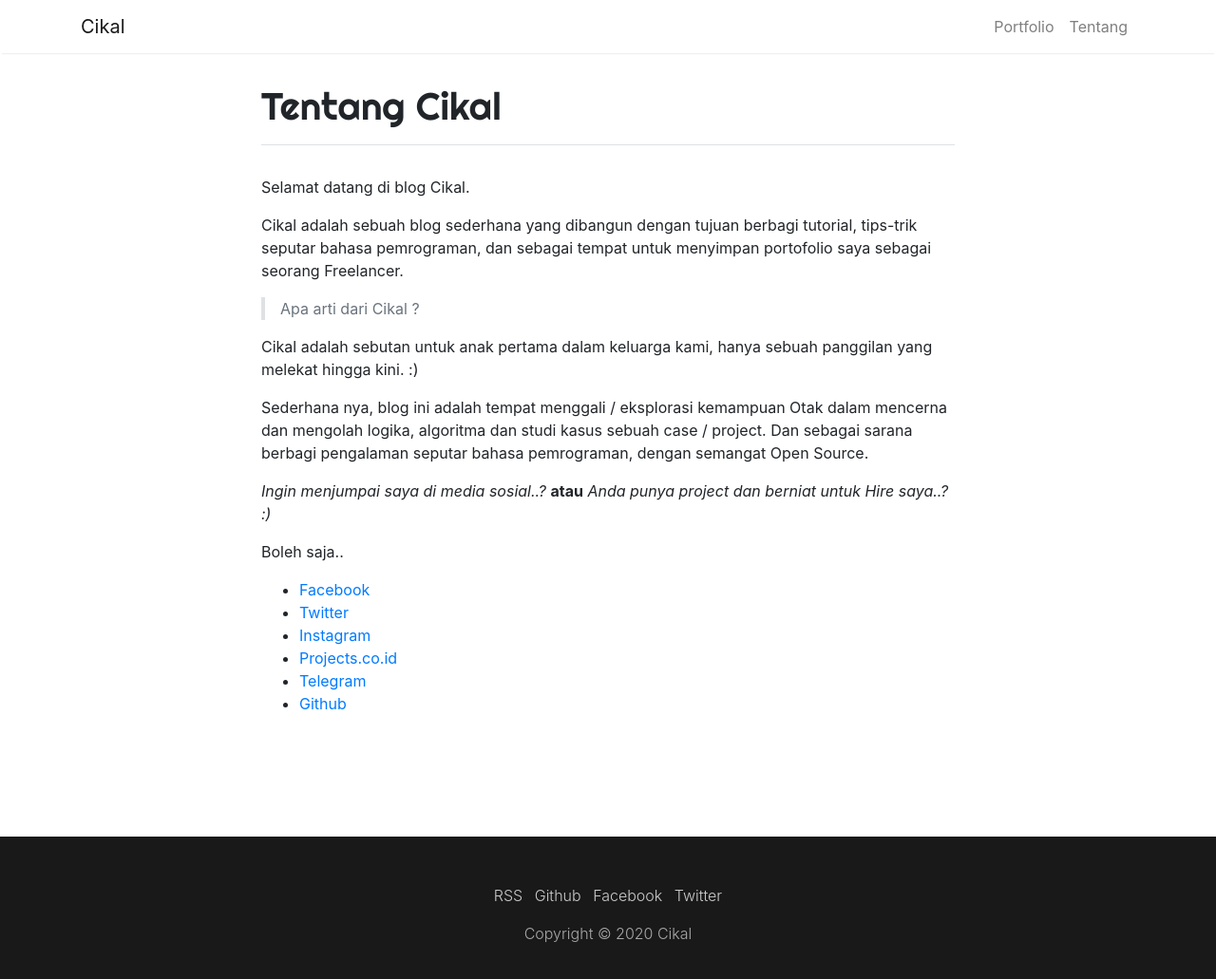
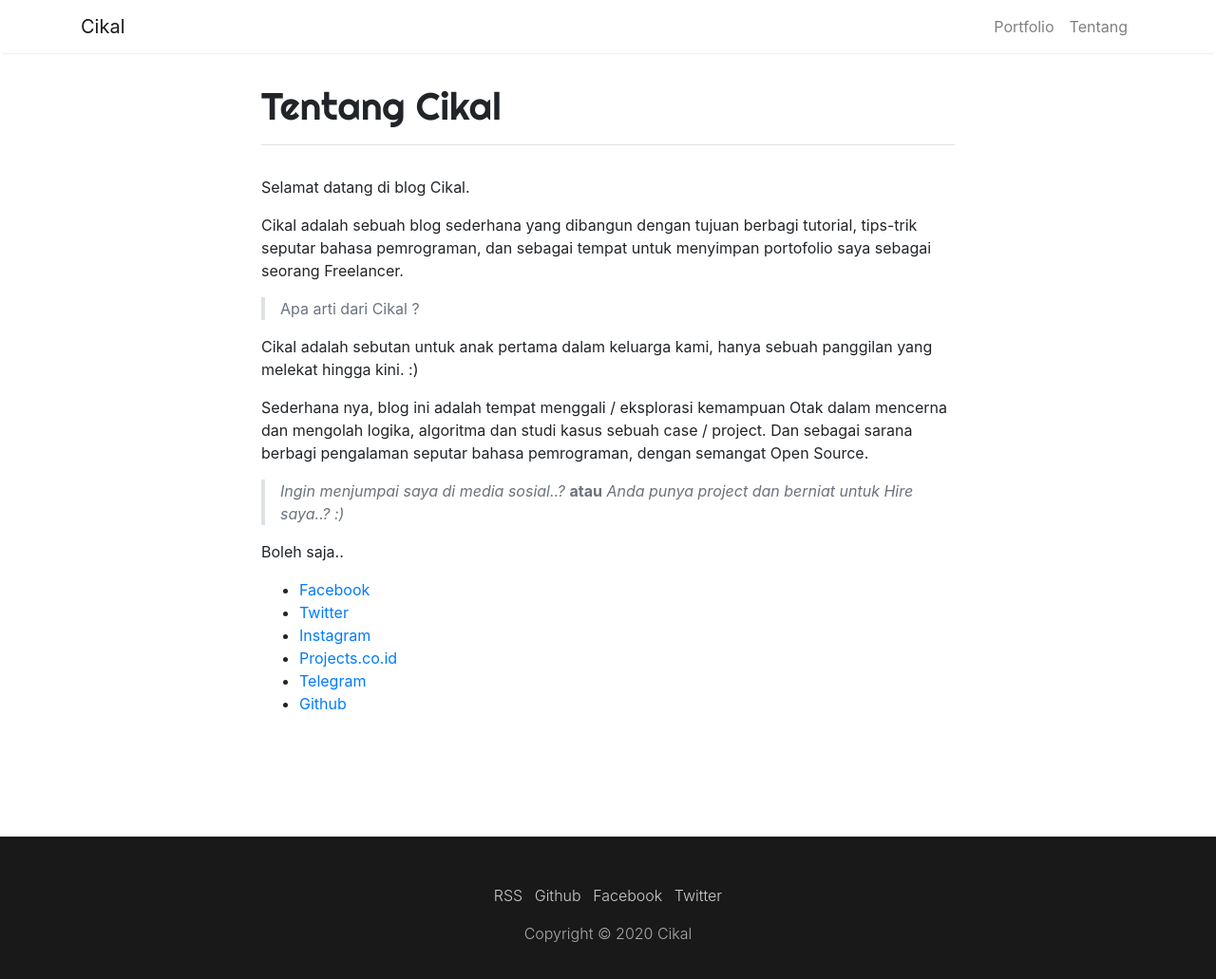
Before and after one commit to cikal/cikal.github.io, a Jekyll site: the page built from about.md, in a window 1280 px wide and 1061 px high. Shown: the top 1031 px of the window at 95% size. Built offline with Jekyll 4.4.1, drawn with Linux system fonts in a browser that asks for light colours.

```diff
--- a/about.md
+++ b/about.md
@@ -13,7 +13,7 @@ Cikal adalah sebutan untuk anak pertama dalam keluarga kami, hanya sebuah panggi
 
 Sederhana nya, blog ini adalah tempat menggali / eksplorasi kemampuan Otak dalam mencerna dan mengolah logika, algoritma dan studi kasus sebuah case / project. Dan sebagai sarana berbagi pengalaman seputar bahasa pemrograman, dengan semangat Open Source.
 
-_Ingin menjumpai saya di media sosial..?_ **atau** _Anda punya project dan berniat untuk Hire saya..? :)_
+> _Ingin menjumpai saya di media sosial..?_ **atau** _Anda punya project dan berniat untuk Hire saya..? :)_
 
 Boleh saja..
 
```
